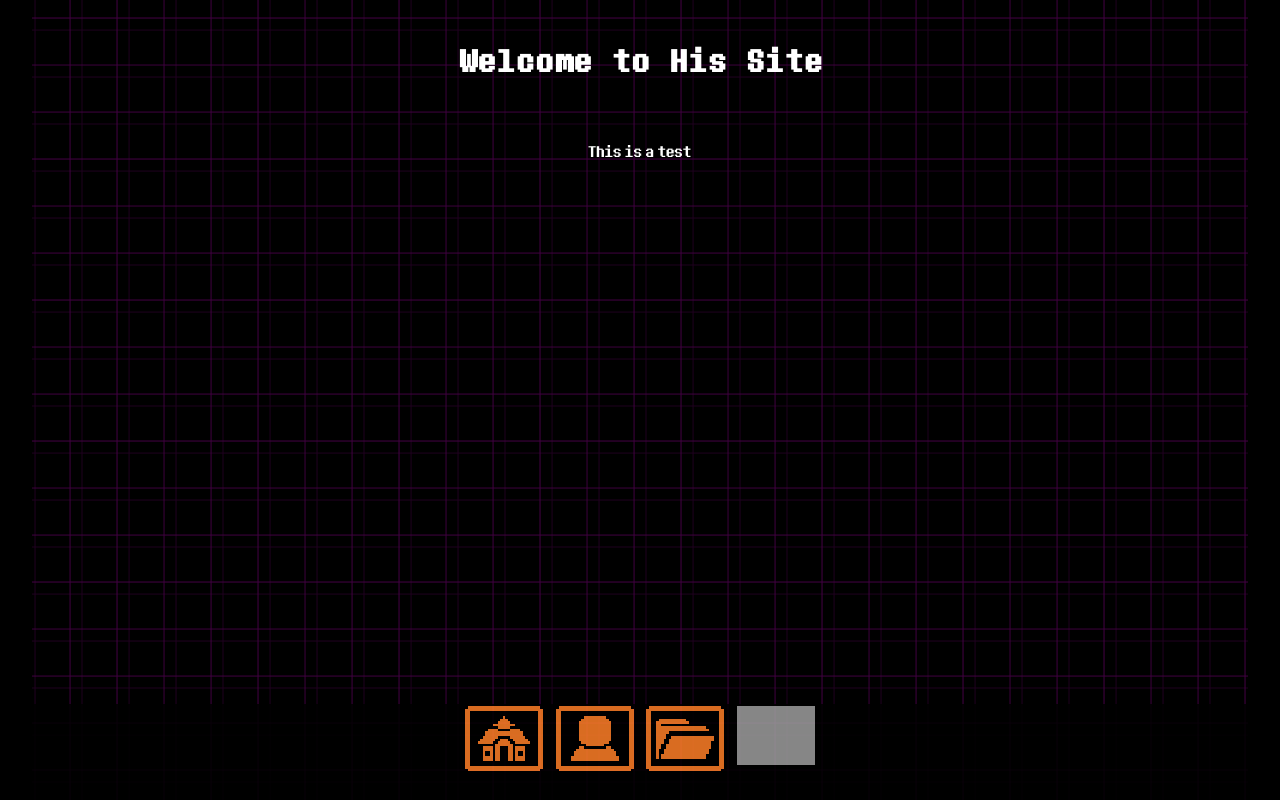
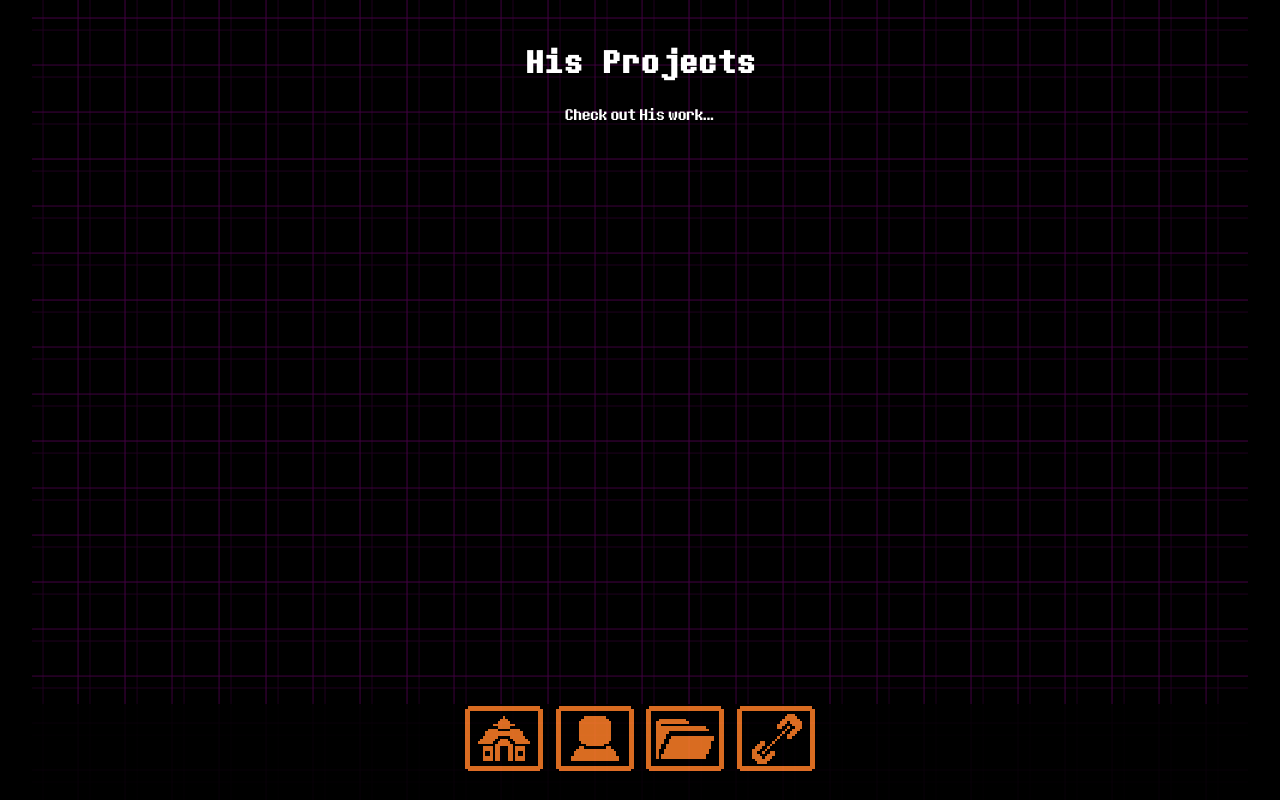
Before and after one commit to RipHooni/HisSite, a Django app: page /projects/ in a window 1280 px wide. Run offline with Django 5.2, Linux system fonts and the light colour scheme; grey boxes are pictures that could not be loaded.

Commit message:
Single page application conversion

```diff
--- a/PersonalSite/HisSite/static/home/style.css
+++ b/PersonalSite/HisSite/static/home/style.css
@@ -17,8 +17,8 @@ body {
 #backGif {
     position: fixed;
     top: 0;
-    right: 2.5%;
-    width: 95%;
+    /* right: 2.5%; */
+    width: 100%;
     height: 100%;
     background: black url("videos/UTDR_BG.gif") center;
     opacity: 0;
@@ -27,6 +27,80 @@ body {
 
 #backGif.loaded {
     opacity: 1;
+}
+
+#backGif::before,
+#backGif::after {
+    content: "";
+    position: fixed;
+    top: 0;
+    width: 2.5vw;
+    height: 100vh;
+    background: black;
+    z-index: 2;
+}
+
+#backGif::before {
+    left: 0;
+}
+
+#backGif::after {
+    right: 0;
+}
+
+#transition-overlay {
+    position: fixed;
+    top: 0;
+    left: 0;
+    width: 100vw;
+    height: 100vh;
+    opacity: 1;
+    transition: transform 0.5s ease-in-out, opacity 0.5s ease-in-out;
+    transform: translateX(0);
+    z-index: 1;
+}
+
+#transition-overlay.prepare-slide-in {
+    transition: none !important;
+}
+
+#transition-overlay.slide-out {
+    transform: translateX(-100%);
+}
+
+#transition-overlay.slide-in {
+    transform: translateX(100%);
+}
+
+#content {
+    position: relative;
+    z-index: 1;
+    padding: 20px;
+    min-height: 70vh;
+    opacity: 1;
+}
+
+#contentLoader {
+    position: fixed;
+    top: -100vh;
+    left: 0;
+    width: 100%;
+    min-height: 70vh;
+    z-index: 2;
+    transition: top 0.7s cubic-bezier(0.075, 0.82, 0.165, 1);
+}
+
+#contentLoader.moved {
+    top: 0;
+}
+
+#contentLoader.final {
+    position: fixed;
+    top: 0;
+    left: 0;
+    width: 100%;
+    min-height: 70vh;
+    z-index: 2;
 }
 
 #hotbar {
@@ -41,7 +115,7 @@ body {
     justify-content: center;
     align-items: center;
     gap: 1vw;
-
+    z-index: 9999;
     transition: bottom 0.7s cubic-bezier(0.075, 0.82, 0.165, 1);
 }
 
@@ -79,7 +153,7 @@ body {
     background-image: url("images/aboutSelected.svg");
 }
 
-#projectButton {
+#projectsButton {
     background-repeat: no-repeat;
     background-size: contain;
     height: 93px;
@@ -87,14 +161,14 @@ body {
     background-image: url("images/project.svg");
 }
 
-#projectButton:hover {
+#projectsButton:hover {
     background-repeat: no-repeat;
     height: 93px;
     width: 78px;
     background-image: url("images/projectSelected.svg");
 }
 
-#linkButton {
+#linksButton {
     background-repeat: no-repeat;
     background-size: contain;
     height: 93px;
@@ -102,8 +176,9 @@ body {
     background-image: url("images/link.svg");
 }
 
-#linkButton:hover {
+#linksButton:hover {
     background-repeat: no-repeat;
+    background-size: contain;
     height: 93px;
     width: 78px;
     background-image: url("images/linkSelected.svg");
@@ -123,12 +198,20 @@ h1 {
     font-family: "HisFontLarge";
     color: white;
     text-align: center;
-    padding: 20px;
+    padding: 1px;
 }
 
 p {
     font-family: "HisFontSmall";
     color: white;
     text-align: center;
-    padding: 20px;
+    padding: 1px;
 }
+
+#gifTest {
+    font-family: "HisFontSmall";
+    color: white;
+    position: absolute;
+    top: 50%;
+    left: 50%;
+}
--- a/PersonalSite/HisSite/static/home/transitions.js
+++ b/PersonalSite/HisSite/static/home/transitions.js
@@ -1,40 +1,97 @@
 document.addEventListener('DOMContentLoaded', () => {
     const backGif = document.getElementById('backGif');
     const hotbar = document.getElementById('hotbar');
+    const overlay = document.getElementById('transition-overlay');
+    const contentArea = document.getElementById('content');
+    const contentLoader = document.getElementById('contentLoader');
 
     setTimeout(() => {
         backGif.classList.add('loaded');
     }, 200);
-    console.log('test');
+
     setTimeout(() => {
         hotbar.classList.add('moved');
+        contentLoader.classList.add('moved');
     }, 1200);
 
     const hoverSound = new Audio('/static/home/sound/hover.wav');
-    const selectSound = new Audio('/static/home/sound/select.wav');
-    hoverSound.volume = 0.3;
-    selectSound.volume = 0.3;
+    const clickSound = new Audio('/static/home/sound/select.wav');
+    hoverSound.volume = 0.2;
+    clickSound.volume = 0.4;
 
-    const hotbarButtons = [
-        document.getElementById('homeButton'),
-        document.getElementById('aboutButton'),
-        document.getElementById('projectButton'),
-        // document.getElementById('linkButton')
-    ];
+    async function navigateTo(url, pageName) {
+        console.log('Navigating to:', url, 'Page:', pageName);
 
-    hotbarButtons.forEach(button => {
+        clickSound.currentTime = 0;
+        clickSound.play().catch(e => {});
+
+        overlay.classList.add('slide-out');
+
+        await new Promise(resolve => setTimeout(resolve, 600));
+
+        try {
+            console.log('Fetching:', url);
+            const response = await fetch(url);
+            const html = await response.text();
+
+            console.log('Received HTML:', html.substring(0, 200));
+
+            const parser = new DOMParser();
+            const newDoc = parser.parseFromString(html, 'text/html');
+            const newContent = newDoc.querySelector('#content');
+
+            if (newContent) {
+                contentArea.innerHTML = newContent.innerHTML;
+            } else {
+                contentArea.innerHTML = html;
+            }
+            console.log('Content updated');
+
+            // Reposition overlay to right
+            overlay.classList.add('prepare-slide-in');
+            overlay.classList.remove('slide-out');
+            contentLoader.classList.add('final');
+            overlay.classList.add('slide-in');
+
+            await new Promise(resolve => setTimeout(resolve, 50));
+
+            // Slide overlay back in
+            overlay.classList.remove('prepare-slide-in', 'slide-in');
+
+            const displayUrl = pageName === '' ? '/' : `/${pageName}/`;
+            history.pushState({ page: pageName }, '', displayUrl);
+
+        } catch (error) {
+            console.error('Navigation failed:', error);
+            window.location.href = url;
+        }
+    }
+
+    const buttons = document.querySelectorAll('.hotbarButton');
+
+    buttons.forEach(button => {
         button.addEventListener('mouseenter', () => {
-            hoverSound.currentTime = 0;
-            hoverSound.play();
+            const sound = hoverSound.cloneNode();
+            sound.volume = 0.3;
+            sound.play().catch(e => {});
+        });
+
+        button.addEventListener('click', (e) => {
+            e.preventDefault();
+            console.log('Button clicked:', button.id);
+
+            const url = button.getAttribute('href');
+            const page = button.getAttribute('data-page');
+
+            console.log('URL:', url, 'Page:', page);
+
+            navigateTo(url, page);
         });
     });
 
-    hotbarButtons.forEach(button => {
-        button.addEventListener('click', () => {
-            selectSound.currentTime = 0;
-            selectSound.play();
-
-        });
-
+    window.addEventListener('popstate', (e) => {
+        const page = e.state?.page || '';
+        const url = page === '' ? '/' : `/${page}/`;
+        navigateTo(url, page);
     });
-});
+})
--- /dev/null
+++ b/PersonalSite/HisSite/templates/home.html
@@ -0,0 +1,2 @@
+<h1>Welcome to His Site</h1>
+<p>This is a test</p>
--- a/PersonalSite/HisSite/templates/index.html
+++ b/PersonalSite/HisSite/templates/index.html
@@ -3,7 +3,6 @@
 <head>
     {% load static %}
     <link rel="stylesheet" href="{% static 'home/style.css' %}">
-    <script src="{% static 'home/transitions.js' %}"></script>
 
     <meta charset="UTF-8">
     <meta name="viewport" content="width=device-width, initial-scale=1.0">
@@ -12,18 +11,38 @@
 </head>
 <body>
     <div id="transition-overlay">
-        <div id="backGif">
-            <h1>Welcome to His Site</h1>
-            <p>This is a test</p>
-        </div>
-        <div id="hotbar">
-            <audio id="hoverSound" src="{% static 'home/sound/hover.wav' %}" preload="auto"></audio>
-            <audio id="selectSound" src="{% static 'home/sound/select.wav' %}" preload="auto"></audio>
-            <a href="/" class="hotbarButton" title="home"><div id="homeButton"></div></a>
-            <a href="/about" class="hotbarButton" title="about"><div id="aboutButton"></div></a>
-            <a href="/projects" class="hotbarButton" title="projects"><div id="projectButton"></div></a>
-            <a href="/links" class="hotbarButton" title="links"><div id="linkButton"></div></a>
+        <div id="contentLoader">
+            <div id="content">
+                {% if initial_content == 'home' %}
+                    {% include 'home.html' %}
+                {% elif initial_content == 'about' %}
+                    {% include 'about.html' %}
+                {% elif initial_content == 'projects' %}
+                    {% include 'projects.html' %}
+                {% elif initial_content == 'links' %}
+                    {% include 'links.html' %}
+                {% else %}
+                    {% include 'home.html' %}
+                {% endif %}
+            </div>
         </div>
     </div>
+
+    <div id="backGif">
+        <!-- <h1>Welcome to His Site</h1>
+        <p>This is a test</p> -->
+    </div>
+
+    <div id="hotbar">
+        <audio id="hoverSound" src="{% static 'home/sound/hover.wav' %}" preload="auto"></audio>
+        <audio id="selectSound" src="{% static 'home/sound/select.wav' %}" preload="auto"></audio>
+
+        <a id="homeButton" class="hotbarButton" href="{% url 'index' %}" data-page="home"></a>
+        <a id="aboutButton" class="hotbarButton" href="{% url 'about' %}" data-page="about"></a>
+        <a id="projectsButton" class="hotbarButton" href="{% url 'projects' %}" data-page="projects"></a>
+        <a id="linksButton" class="hotbarButton" href="{% url 'links' %}" data-page="links"></a>
+    </div>
+
+    <script src="{% static 'home/transitions.js' %}"></script>
 </body>
 </html>
--- a/PersonalSite/HisSite/templates/projects.html
+++ b/PersonalSite/HisSite/templates/projects.html
@@ -1,25 +1,2 @@
-<!DOCTYPE html>
-<html lang="en">
-<head>
-    {% load static %}
-    <link rel="stylesheet" href="{% static 'home/style.css' %}">
-    <script src="{% static 'home/transitions.js' %}"></script>
-
-    <meta charset="UTF-8">
-    <meta name="viewport" content="width=device-width, initial-scale=1.0">
-    <title>Homepage</title>
-
-</head>
-<body>
-    <div id="backGif">
-        <h1>Welcome to His Site</h1>
-        <p>This is a test</p>
-    </div>
-    <div id="hotbar">
-        <a href="/" class="home" title="home"><div id="homeButton"></div></a>
-        <a href="/about" title="about"><div id="aboutButton"></div></a>
-        <a href="/projects" title="projects"><div id="projectButton"></div></a>
-        <a href="/links" title="links"><div id="linkButton"></div></a>
-    </div>
-</body>
-</html>
+<h1>His Projects</h1>
+<p>Check out His work...</p>
--- a/PersonalSite/HisSite/urls.py
+++ b/PersonalSite/HisSite/urls.py
@@ -3,6 +3,7 @@ from . import views
 
 urlpatterns = [
     path("", views.index, name="index"),
+    path("home/", views.index, name="about"),
     path("about/", views.about, name="about"),
     path("projects/", views.projects, name="projects"),
     path("links/", views.links, name="links"),
--- a/PersonalSite/HisSite/views.py
+++ b/PersonalSite/HisSite/views.py
@@ -1,17 +1,38 @@
 from django.shortcuts import render
 
-# Create your views here.
 def index(request):
-    return render(request, "index.html")
+    """Serves the full page"""
+    return render(request, 'index.html', {'initial_content': 'home'})
+
+def home(request):
+    """If accessed directly, serve full page. Otherwise just content."""
+    if request.headers.get('X-Requested-With') == 'XMLHttpRequest' or 'HX-Request' in request.headers:
+        # AJAX request - return just content
+        return render(request, 'index.html')
+    else:
+        # Direct access - return full page with about content
+        return render(request, 'index.html', {'initial_content': 'index'})
 
 def about(request):
-    return render(request, "about.html")
+    """If accessed directly, serve full page. Otherwise just content."""
+    if request.headers.get('X-Requested-With') == 'XMLHttpRequest' or 'HX-Request' in request.headers:
+        # AJAX request - return just content
+        return render(request, 'about.html')
+    else:
+        # Direct access - return full page with about content
+        return render(request, 'index.html', {'initial_content': 'about'})
 
 def projects(request):
-    return render(request, "projects.html")
+    if request.headers.get('X-Requested-With') == 'XMLHttpRequest' or 'HX-Request' in request.headers:
+        return render(request, 'projects.html')
+    else:
+        return render(request, 'index.html', {'initial_content': 'projects'})
 
 def links(request):
-    return render(request, "links.html")
+    if request.headers.get('X-Requested-With') == 'XMLHttpRequest' or 'HX-Request' in request.headers:
+        return render(request, 'links.html')
+    else:
+        return render(request, 'index.html', {'initial_content': 'links'})
 
 # def sendMessage(request):
     # return HttpResponse("Send Him a message")
```
Also changed, not shown: PersonalSite/HisSite/templates/about.html (+5 -16 lines), PersonalSite/HisSite/templates/links.html (+2 -25 lines), PersonalSite/HisSite/static/home/images/link.svg (added), PersonalSite/HisSite/static/home/images/linkSelected.svg (added), PersonalSite/HisSite/static/home/images/projectSelected.svg, PersonalSite/HisSite/static/home/videos/ralsGif.gif (added).
